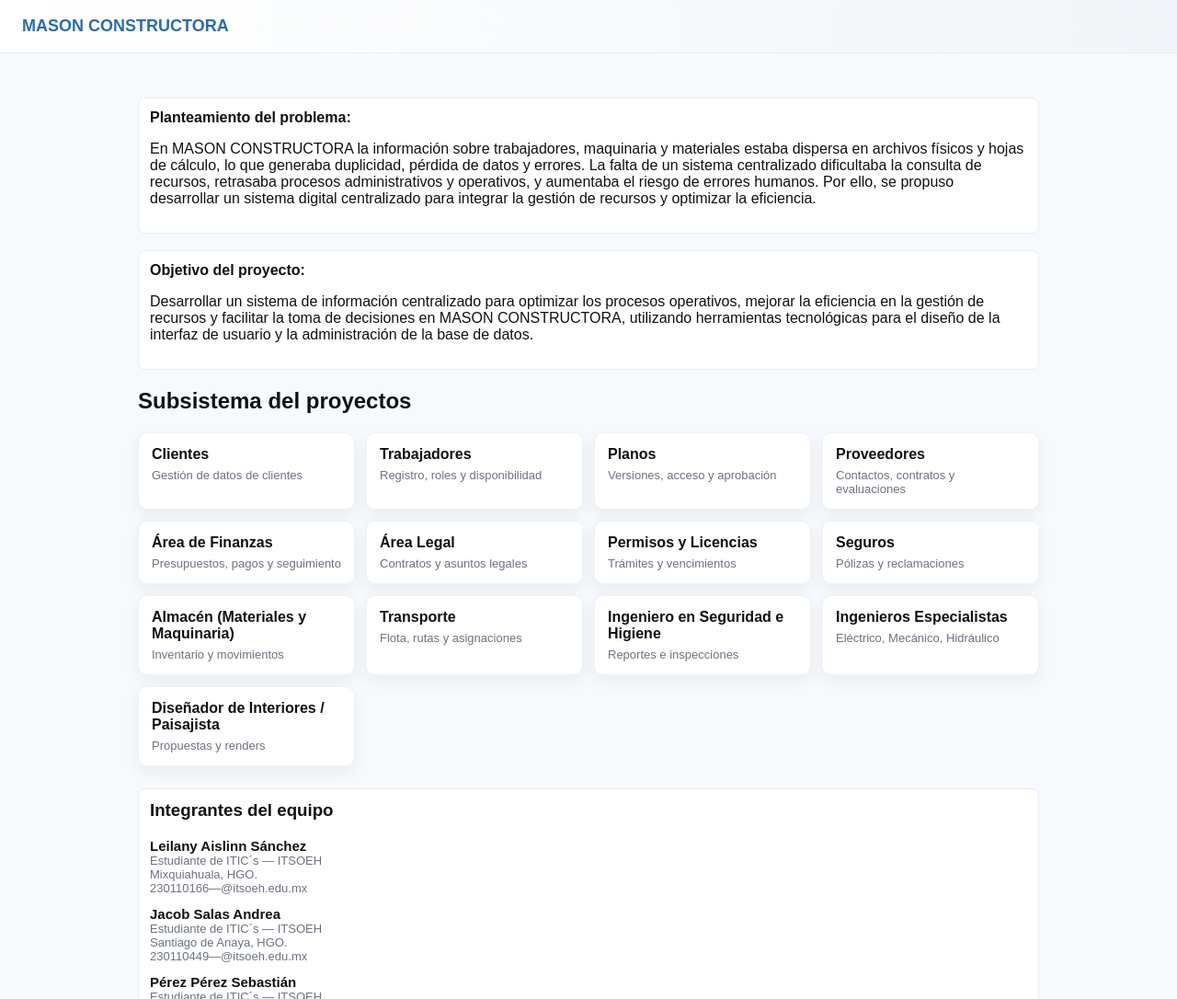
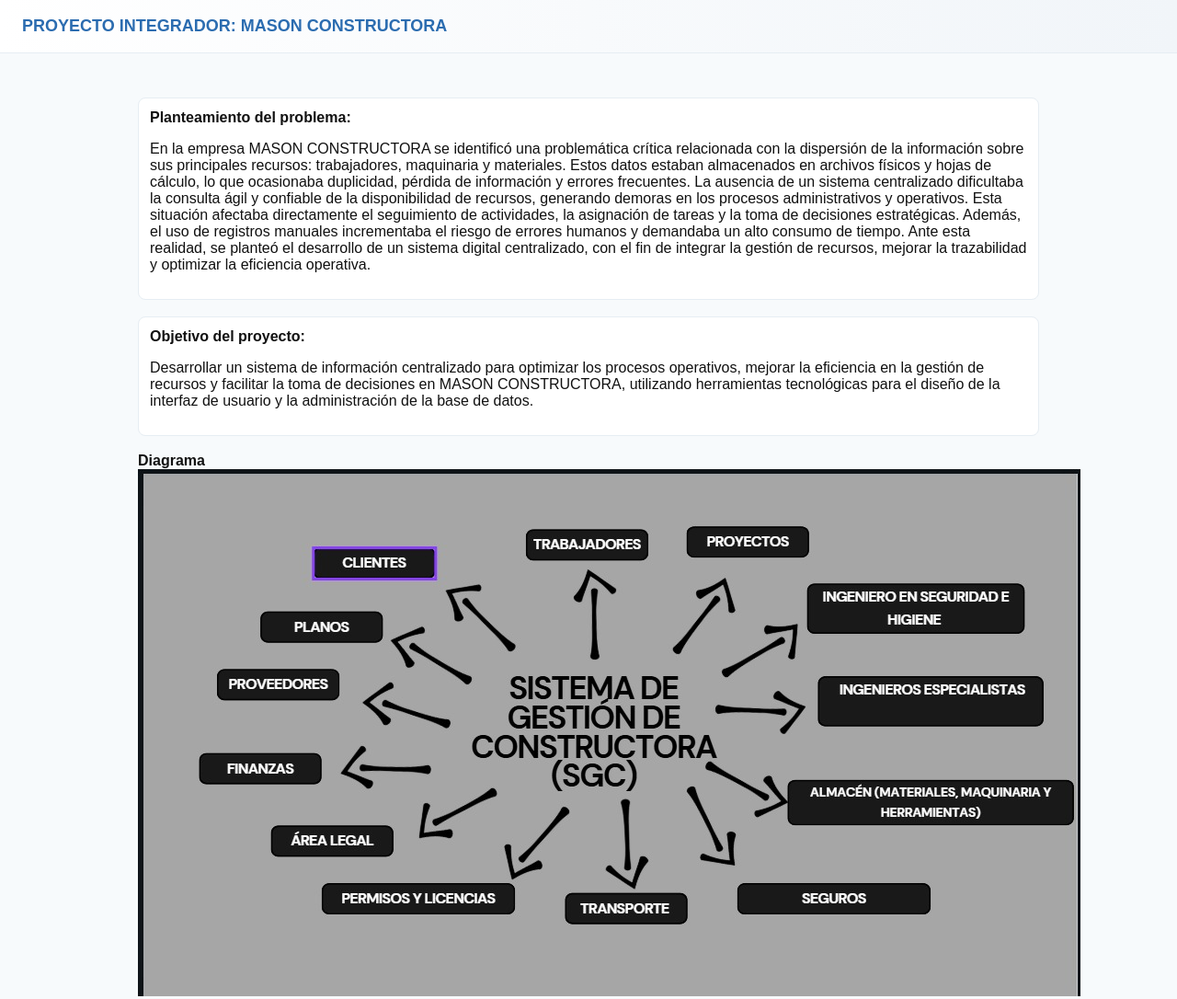
Before and after one commit to AndyJacobSalas/TISAndreaJS, a plain HTML site: page index.html in a window 1280 px wide. Shown: the top 1086 px of the page at 92% size. Drawn offline with Linux system fonts and the light colour scheme.

Commit message:
Se modifico index

```diff
--- a/index.html
+++ b/index.html
@@ -3,7 +3,7 @@
 <head>
   <meta charset="utf-8">
   <meta name="viewport" content="width=device-width,initial-scale=1">
-  <title>MASON CONSTRUCTORA</title>
+  <title>PROYECTO INTEGRADOR: MASON CONSTRUCTORA</title>
   <style>
     :root{--accent:#2b6cb0;--muted:#6b7280;font-family:Inter, system-ui, -apple-system, 'Segoe UI', Roboto, 'Helvetica Neue', Arial;}
     body{margin:0;background:#f7fafc;color:#111;font-family:var(--font, Arial), sans-serif}
@@ -30,19 +30,32 @@
 </head>
 <body>
   <header>
-    <h1>MASON CONSTRUCTORA</h1>
+    <h1> PROYECTO INTEGRADOR: MASON CONSTRUCTORA</h1>
   </header>
 
   <main>
     <section id="home" class="page active">
       <div class="problem">
         <strong>Planteamiento del problema:</strong>
-        <p>En MASON CONSTRUCTORA la información sobre trabajadores, maquinaria y materiales estaba dispersa en archivos físicos y hojas de cálculo, lo que generaba duplicidad, pérdida de datos y errores. La falta de un sistema centralizado dificultaba la consulta de recursos, retrasaba procesos administrativos y operativos, y aumentaba el riesgo de errores humanos. Por ello, se propuso desarrollar un sistema digital centralizado para integrar la gestión de recursos y optimizar la eficiencia.</p>
+        <p>En la empresa MASON CONSTRUCTORA se identificó una problemática crítica relacionada con la dispersión de la
+ información sobre sus principales recursos: trabajadores, maquinaria y materiales. Estos datos estaban almacenados en archivos
+ físicos y hojas de cálculo, lo que ocasionaba duplicidad, pérdida de información y errores frecuentes.
+ La ausencia de un sistema centralizado dificultaba la consulta ágil y confiable de la disponibilidad de recursos, generando
+ demoras en los procesos administrativos y operativos. Esta situación afectaba directamente el seguimiento de actividades, la
+ asignación de tareas y la toma de decisiones estratégicas.
+ Además, el uso de registros manuales incrementaba el riesgo de errores humanos y demandaba un alto consumo de tiempo.
+ Ante esta realidad, se planteó el desarrollo de un sistema digital centralizado, con el fin de integrar la gestión de recursos,
+ mejorar la trazabilidad y optimizar la eficiencia operativa.</p>
       </div>
 
       <div class="objective">
         <strong>Objetivo del proyecto:</strong>
         <p>Desarrollar un sistema de información centralizado para optimizar los procesos operativos, mejorar la eficiencia en la gestión de recursos y facilitar la toma de decisiones en MASON CONSTRUCTORA, utilizando herramientas tecnológicas para el diseño de la interfaz de usuario y la administración de la base de datos.</p>
+      </div>
+
+      <div class="diagram"></div>
+      <strong>Diagrama</strong>
+      <img src="imagenes/constructora.jpg" alt="Descripción de la imagen">
       </div>
 
       <h2>Subsistema del proyectos</h2>
```
Also changed, not shown: imagenes/constructora.jpg (added).
